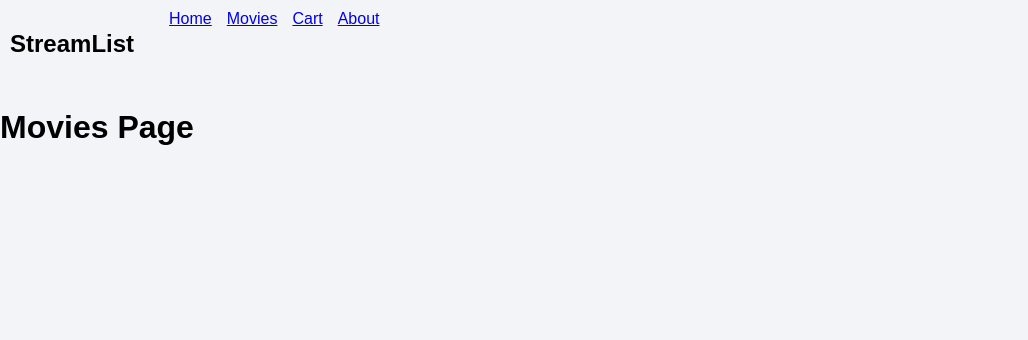
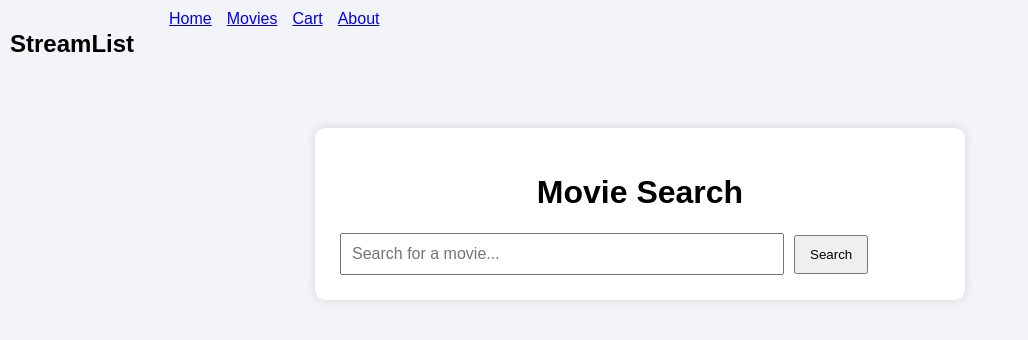
Before and after one commit to dloreansue-lab/streamlist, a React (Create React App) app: page /movies in a window 1280 px wide. Shown: the top 340 px of the page, without its empty margins (0-1028 px from the left). Built offline with nearby package versions, Linux system fonts and the light colour scheme.

Commit message:
Added TMDB API integration and LocalStorage functionality

```diff
--- a/package.json
+++ b/package.json
@@ -11,6 +11,7 @@
     "@testing-library/jest-dom": "^6.9.1",
     "@testing-library/react": "^16.3.2",
     "@testing-library/user-event": "^13.5.0",
+    "axios": "^1.18.1",
     "react": "^19.2.7",
     "react-dom": "^19.2.7",
     "react-router-dom": "^7.18.0",
--- a/src/App.js
+++ b/src/App.js
@@ -5,18 +5,9 @@ import "./App.css";
 
 import Navbar from "./components/Navbar";
 import StreamList from "./components/StreamList";
-
-function Movies() {
-  return <h1>Movies Page</h1>;
-}
-
-function Cart() {
-  return <h1>Cart Page</h1>;
-}
-
-function About() {
-  return <h1>About Page</h1>;
-}
+import Movies from "./components/Movies";
+import Cart from "./components/Cart";
+import About from "./components/About";
 
 function App() {
   return (
--- a/src/components/About.js
+++ b/src/components/About.js
@@ -2,8 +2,12 @@ import React from "react";
 
 function About() {
   return (
-    <div className="page">
-      <h1>About Page (Coming Soon)</h1>
+    <div className="stream-container">
+      <h1>About StreamList</h1>
+      <p>
+        StreamList is a React application that allows users to organize their
+        favorite movies and search movie information using the TMDB API.
+      </p>
     </div>
   );
 }
--- a/src/components/Cart.js
+++ b/src/components/Cart.js
@@ -2,8 +2,9 @@ import React from "react";
 
 function Cart() {
   return (
-    <div className="page">
-      <h1>Cart Page (Coming Soon)</h1>
+    <div className="stream-container">
+      <h1>Cart Page</h1>
+      <p>Your selected movies will appear here.</p>
     </div>
   );
 }
--- a/src/components/Movies.js
+++ b/src/components/Movies.js
@@ -1,9 +1,48 @@
-import React from "react";
+import React, { useState } from "react";
+import axios from "axios";
 
 function Movies() {
+  const [search, setSearch] = useState("");
+  const [movie, setMovie] = useState(null);
+
+  const searchMovie = async () => {
+    if (!search) return;
+
+    const response = await axios.get(
+      `https://api.themoviedb.org/3/search/movie?api_key=${process.env.REACT_APP_TMDB_KEY}&query=${search}`
+    );
+
+    if (response.data.results.length > 0) {
+      setMovie(response.data.results[0]);
+    } else {
+      setMovie(null);
+    }
+  };
+
   return (
-    <div className="page">
-      <h1>Movies Page (Coming Soon)</h1>
+    <div className="stream-container">
+      <h1>Movie Search</h1>
+
+      <input
+        type="text"
+        placeholder="Search for a movie..."
+        value={search}
+        onChange={(e) => setSearch(e.target.value)}
+      />
+
+      <button onClick={searchMovie}>Search</button>
+
+      {movie && (
+        <div style={{ marginTop: "20px" }}>
+          <h2>{movie.title}</h2>
+
+          <p>
+            <strong>Release Date:</strong> {movie.release_date}
+          </p>
+
+          <p>{movie.overview}</p>
+        </div>
+      )}
     </div>
   );
 }
--- a/src/components/StreamList.js
+++ b/src/components/StreamList.js
@@ -1,4 +1,4 @@
-import React, { useState } from "react";
+import React, { useState, useEffect } from "react";
 import DeleteIcon from "@mui/icons-material/Delete";
 import EditIcon from "@mui/icons-material/Edit";
 import CheckCircleIcon from "@mui/icons-material/CheckCircle";
@@ -7,6 +7,20 @@ function StreamList() {
   const [movie, setMovie] = useState("");
   const [movies, setMovies] = useState([]);
   const [editIndex, setEditIndex] = useState(null);
+
+  // Load movies from Local Storage
+  useEffect(() => {
+    const savedMovies = localStorage.getItem("movies");
+
+    if (savedMovies) {
+      setMovies(JSON.parse(savedMovies));
+    }
+  }, []);
+
+  // Save movies whenever the list changes
+  useEffect(() => {
+    localStorage.setItem("movies", JSON.stringify(movies));
+  }, [movies]);
 
   const addMovie = () => {
     if (movie.trim() === "") return;
@@ -40,14 +54,12 @@ function StreamList() {
 
   const completeMovie = (index) => {
     const updatedMovies = [...movies];
-    updatedMovies[index].completed =
-      !updatedMovies[index].completed;
+    updatedMovies[index].completed = !updatedMovies[index].completed;
     setMovies(updatedMovies);
   };
 
   return (
     <div className="stream-container">
-
       <h1>🎬 StreamList</h1>
 
       <input
@@ -62,21 +74,13 @@ function StreamList() {
       </button>
 
       <ul>
-
         {movies.map((item, index) => (
-
           <li key={index}>
-
-            <span
-              className={
-                item.completed ? "completed" : ""
-              }
-            >
+            <span className={item.completed ? "completed" : ""}>
               {item.title}
             </span>
 
             <div className="buttons">
-
               <button onClick={() => completeMovie(index)}>
                 <CheckCircleIcon />
               </button>
@@ -88,15 +92,10 @@ function StreamList() {
               <button onClick={() => deleteMovie(index)}>
                 <DeleteIcon />
               </button>
-
             </div>
-
           </li>
-
         ))}
-
       </ul>
-
     </div>
   );
 }
```
Also changed, not shown: 2 other files (tests, documents, lock files or other folders).
